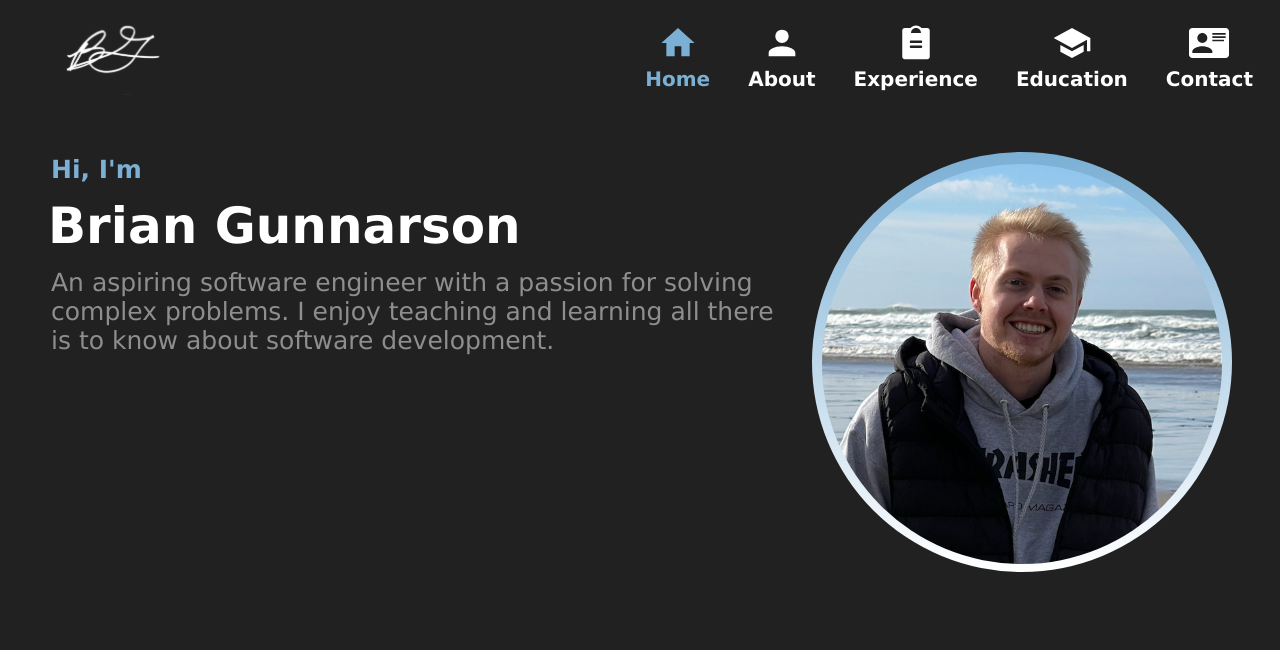
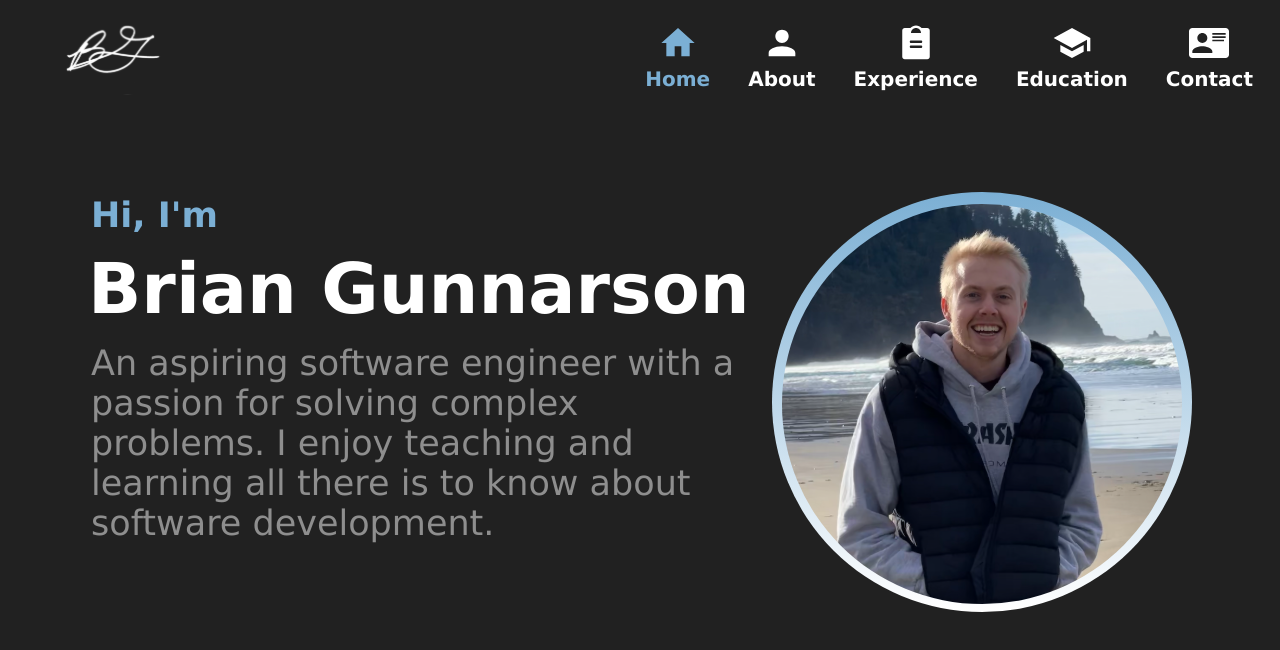
Before and after one commit to bgunnar5/Portfolio-Website, a React (Create React App) app: page / in a window 1280 px wide. Shown: the top 650 px of the page. Built offline with nearby package versions, Linux system fonts and the light colour scheme.

Commit message:
Fix padding on home page

```diff
--- a/src/components/Home.js
+++ b/src/components/Home.js
@@ -25,29 +25,29 @@ export default Home;
 
 const Intro = styled.h3`
   color: #7bafd4;
-  font-size: 25px;
+  font-size: 35px;
   margin: 3px;
 `;
 
 const Name = styled.h1`
   color: #ffffff;
-  font-size: 50px;
+  font-size: 70px;
   margin: 10px 0;
 `;
 
 const Description = styled.p`
-  font-size: 25px;
+  font-size: 35px;
   margin: 3px;
 `;
 
 const Picture = styled.img`
-  padding: 40px 40px 25px 5px;
+  padding: 80px 80px 25px 5px;
 `;
 
 const TextWrapper = styled.div`
   display: flex;
   flex-direction: column;
-  padding: 40px 5px 25px 40px;
+  padding: 80px 5px 25px 80px;
 `;
 
 const Wrapper = styled.div`
```
Also changed, not shown: src/imgs/profile-pic-home.svg.
